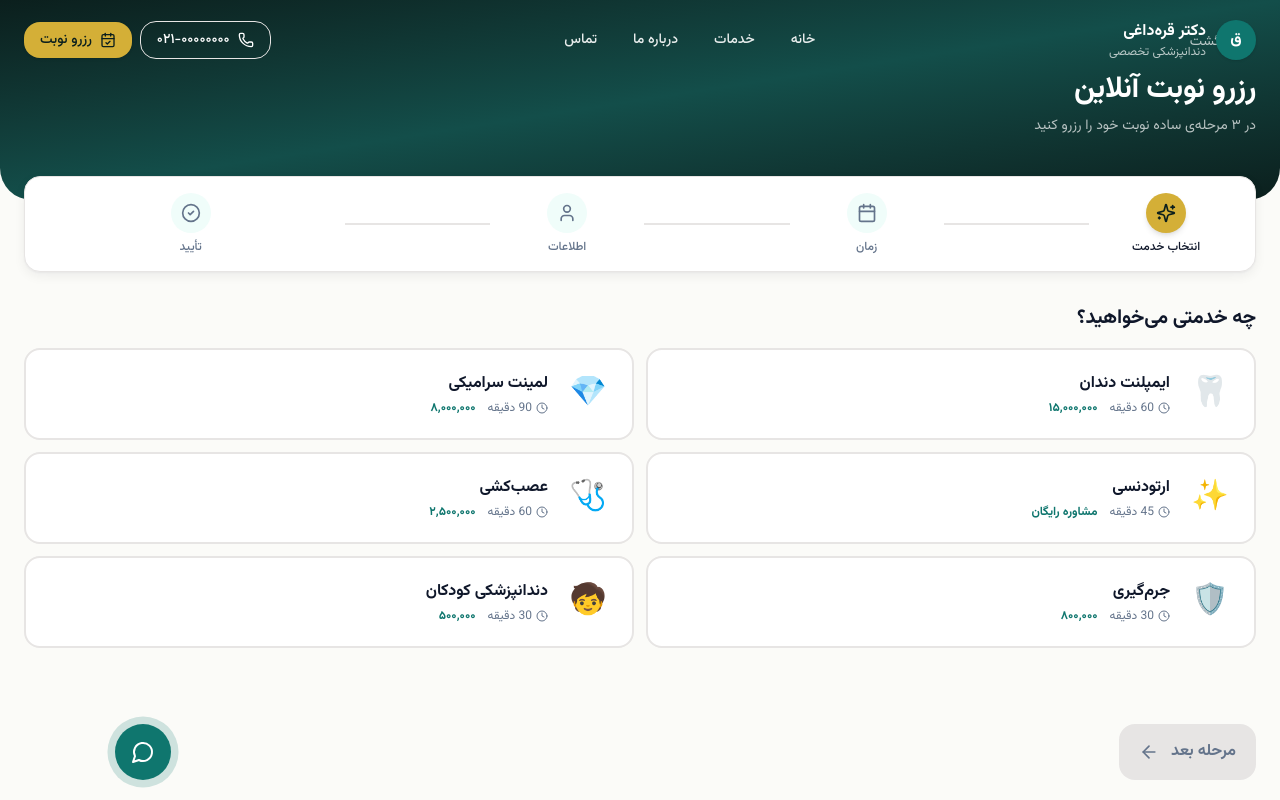
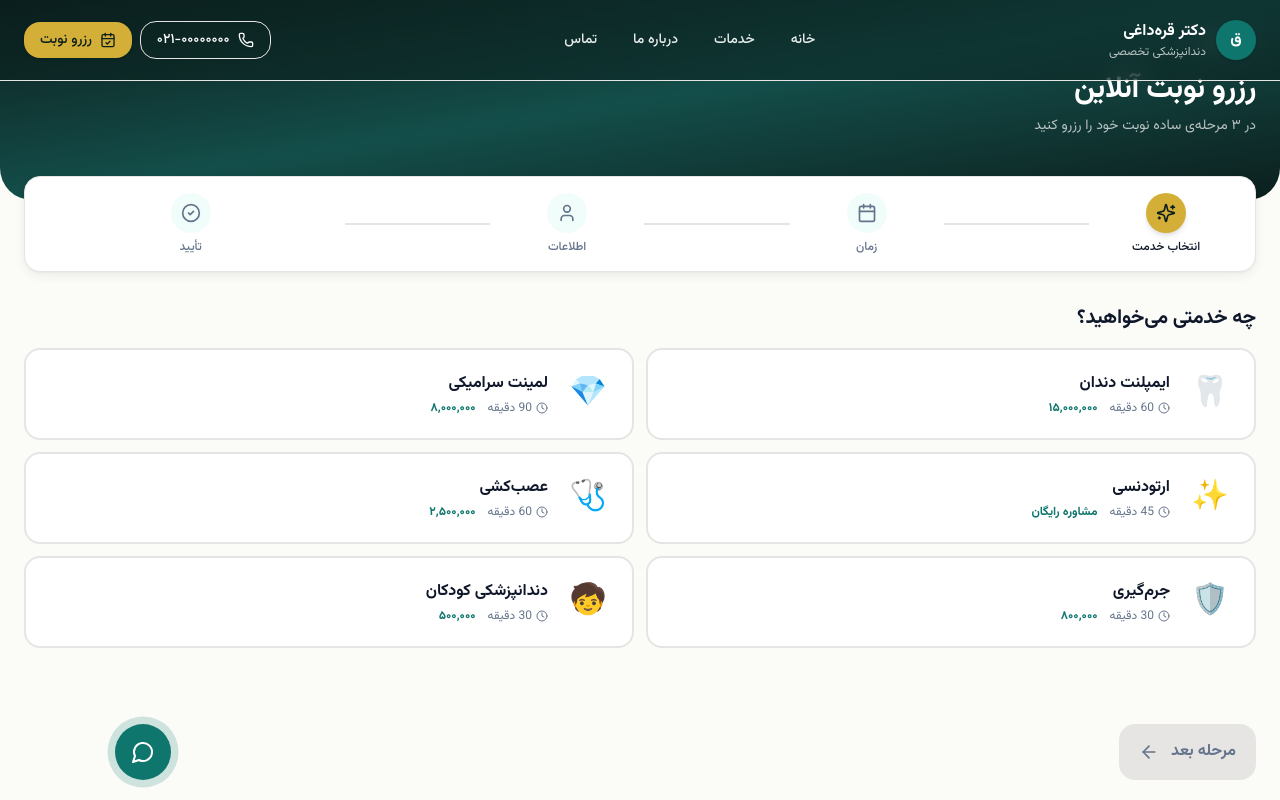
Before and after one commit to ksattari1384-gif/doctorDV2, a Next.js app: page /booking in a window 1280 px wide. Shown: the top 800 px of the page. Built offline with nearby package versions, Linux system fonts and the light colour scheme.

Commit message:
fix(site): improve header on inner pages with glass effect

```diff
--- a/src/components/site/header.tsx
+++ b/src/components/site/header.tsx
@@ -1,6 +1,7 @@
 "use client";
 
 import Link from "next/link";
+import { usePathname } from "next/navigation";
 import { useEffect, useState } from "react";
 import { Menu, X, Phone, CalendarCheck } from "lucide-react";
 import { cn } from "@/lib/utils";
@@ -13,6 +14,8 @@ const NAV_ITEMS = [
 ];
 
 export function Header() {
+  const pathname = usePathname();
+  const isHomePage = pathname === "/";
   const [isScrolled, setIsScrolled] = useState(false);
   const [isMobileOpen, setIsMobileOpen] = useState(false);
 
@@ -30,14 +33,31 @@ export function Header() {
     };
   }, [isMobileOpen]);
 
+  // ─── Header state ──────────────────────────────
+  // solid  → پس‌زمینه سفید، متن تیره (وقتی اسکرول کردیم)
+  // glass  → پس‌زمینه تیره شفاف، متن سفید (صفحات داخلی قبل از اسکرول)
+  // clear  → شفاف، متن سفید (صفحه‌ی اصلی قبل از اسکرول)
+  const variant: "solid" | "glass" | "clear" = isScrolled
+    ? "solid"
+    : isHomePage
+    ? "clear"
+    : "glass";
+
+  const textMain =
+    variant === "solid" ? "text-ink-800" : "text-white";
+  const textSub =
+    variant === "solid" ? "text-muted" : "text-white/70";
+
   return (
     <>
       <header
         className={cn(
           "fixed inset-x-0 top-0 z-50 transition-all duration-300",
-          isScrolled
-            ? "bg-surface/95 backdrop-blur-md shadow-[var(--shadow-soft)] border-b border-border"
-            : "bg-transparent"
+          variant === "solid" &&
+            "bg-surface/95 backdrop-blur-md shadow-[var(--shadow-soft)] border-b border-border",
+          variant === "glass" &&
+            "bg-ink-900/50 backdrop-blur-md border-b border-white/10",
+          variant === "clear" && "bg-transparent"
         )}
       >
         <div className="container mx-auto flex h-16 md:h-20 items-center justify-between px-4 md:px-6">
@@ -50,7 +70,7 @@ export function Header() {
               <span
                 className={cn(
                   "text-sm md:text-base font-bold transition-colors",
-                  isScrolled ? "text-ink-800" : "text-white"
+                  textMain
                 )}
               >
                 دکتر قره‌داغی
@@ -58,7 +78,7 @@ export function Header() {
               <span
                 className={cn(
                   "text-[10px] md:text-xs transition-colors",
-                  isScrolled ? "text-muted" : "text-white/70"
+                  textSub
                 )}
               >
                 دندانپزشکی تخصصی
@@ -74,7 +94,7 @@ export function Header() {
                 href={item.href}
                 className={cn(
                   "rounded-lg px-4 py-2 text-sm font-medium transition",
-                  isScrolled
+                  variant === "solid"
                     ? "text-foreground/80 hover:text-brand-700 hover:bg-brand-50"
                     : "text-white/90 hover:text-white hover:bg-white/10"
                 )}
@@ -90,7 +110,7 @@ export function Header() {
               href="tel:+982100000000"
               className={cn(
                 "hidden md:flex items-center gap-2 rounded-lg border px-4 py-2 text-sm font-medium transition",
-                isScrolled
+                variant === "solid"
                   ? "border-border hover:bg-brand-50"
                   : "border-white/30 text-white hover:bg-white/10"
               )}
@@ -98,7 +118,7 @@ export function Header() {
               <Phone
                 className={cn(
                   "h-4 w-4",
-                  isScrolled ? "text-brand-700" : "text-white"
+                  variant === "solid" ? "text-brand-700" : "text-white"
                 )}
               />
               <span dir="ltr">۰۲۱-۰۰۰۰۰۰۰۰</span>
@@ -108,7 +128,7 @@ export function Header() {
               href="/booking"
               className={cn(
                 "hidden md:inline-flex items-center gap-2 rounded-lg px-4 py-2 text-sm font-medium transition shadow-sm",
-                isScrolled
+                variant === "solid"
                   ? "bg-brand-700 text-white hover:bg-brand-800"
                   : "bg-gold-500 text-ink-900 hover:bg-gold-400"
               )}
@@ -121,7 +141,7 @@ export function Header() {
               onClick={() => setIsMobileOpen(true)}
               className={cn(
                 "md:hidden flex h-10 w-10 items-center justify-center rounded-lg border transition",
-                isScrolled
+                variant === "solid"
                   ? "border-border text-foreground"
                   : "border-white/30 text-white"
               )}
```
